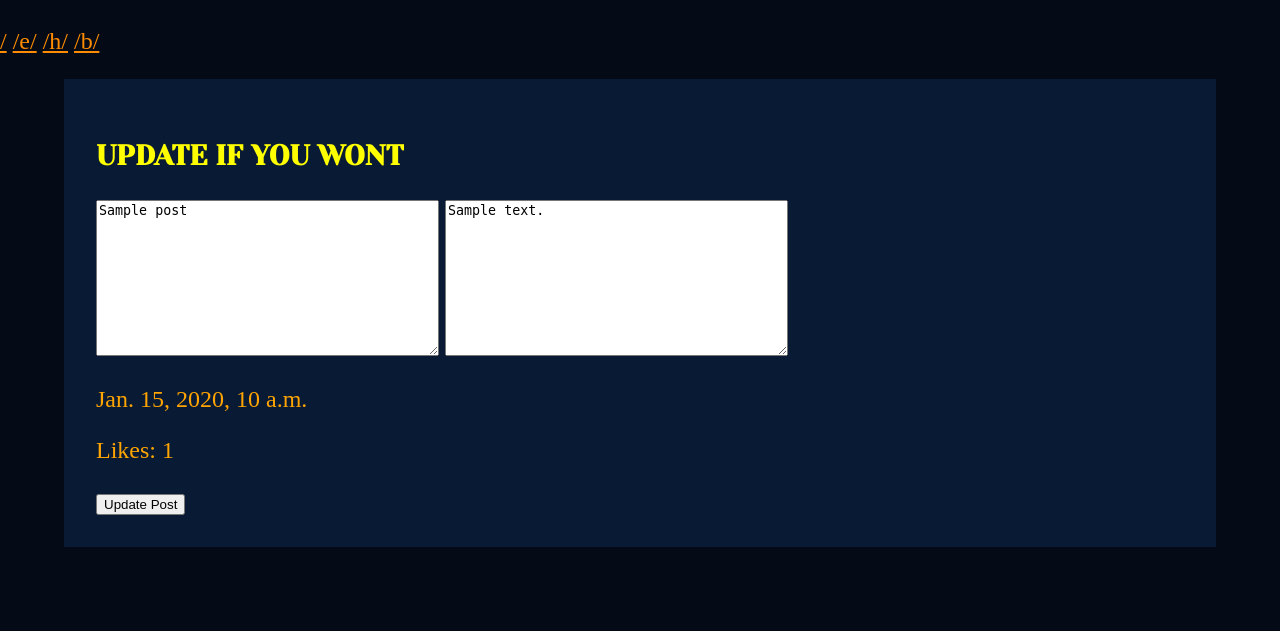
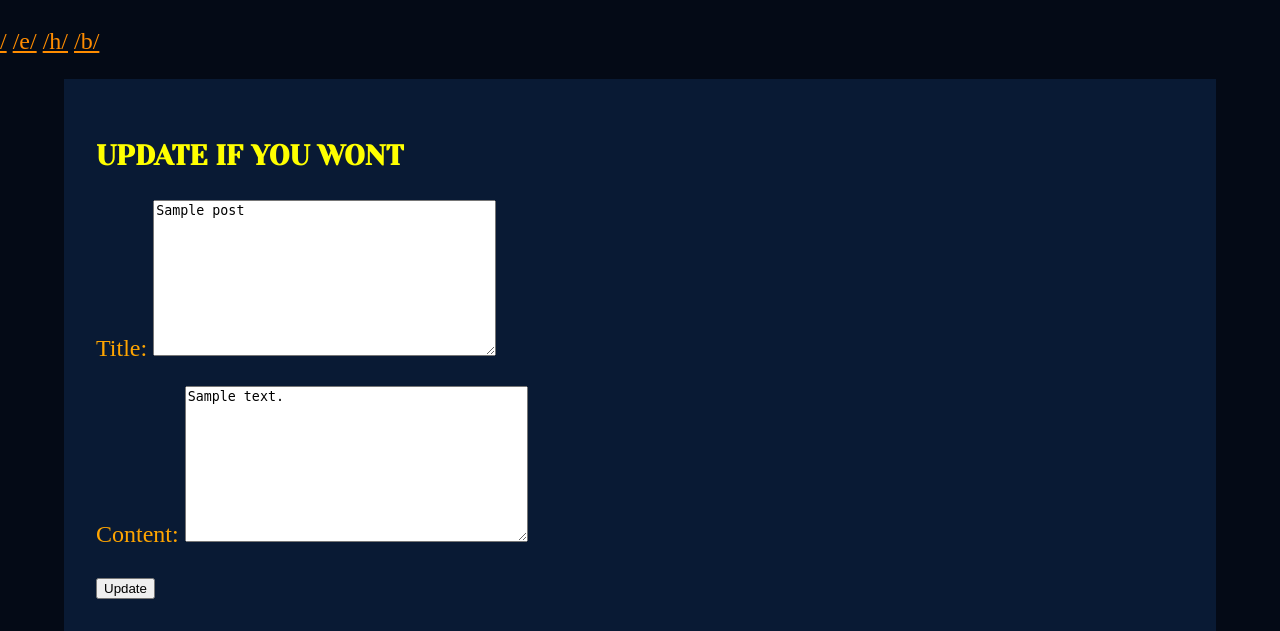
Before and after one commit to KatsiarynaPr/tms-Katsiryna, a Django app: page /b/post/1/update/ in a window 1280 px wide. Shown: the part 198-829 px from the top of the page. Before the commit the page ends 745 px from the top, so only its background shows below. Run offline with Django 3.2, Linux system fonts and the light colour scheme; tables that the repository leaves empty hold one stand-in row (values such as "Sample post"); parts of the project's set-up code (start-up, migrations or seed data) failed here and were passed over.

Commit message:
blog with update post++

```diff
--- a/src/application/blog/models.py
+++ b/src/application/blog/models.py
@@ -1,6 +1,6 @@
 import delorean
 from django.db import models
-from django.urls import reverse_lazy
+from django.urls import reverse_lazy, reverse
 
 
 def _now():
@@ -17,6 +17,4 @@ class Post(models.Model):
         ordering = ["-created_at"]
 
     def get_absolute_url(self):
-        kwargs = {"pk": self.pk}
-        url = reverse_lazy("blog:post", kwargs=kwargs)
-        return url
+        return reverse('post', args=[str(self.id)])
--- a/src/application/blog/templates/blog/update_post.html
+++ b/src/application/blog/templates/blog/update_post.html
@@ -3,20 +3,9 @@
 {{ob}}
 <h1>UPDATE IF YOU WONT</h1>
 
-<form method="post" action="/b/new/">
-    {% csrf_token %}
-
-    <div class="post-form-fields">
-    {{ form.title }}
-    {{ form.content }}
-</div>
-
-<article>
-  <p>{{ post.created_at }}</p>
-  <p>Likes: {{ post.nr_likes }}</p>
-</article>
-
-    <button type="submit">Update Post</button>
-  </form>
+<form action="" method="post">{% csrf_token %}
+      {{ form.as_p }}
+    <input type="submit" value="Update" />
+</form>
 
 {% endblock %}
--- a/src/application/blog/views.py
+++ b/src/application/blog/views.py
@@ -58,10 +58,9 @@ class UpdatePostView(UpdateView):
     model = Post
     fields = ["title", "content"]
 
-    def get_absolute_url(self):
-        kwargs = {"pk": self.pk}
-        url = reverse_lazy("post/<int:pk>/", kwargs=kwargs)
-        return url
+    def form_valid(self, form):
+        self.object.edited = True
+        return super().form_valid(form)
 
     # def update_url(self):
     #     success_url = reverse_lazy("blog:post", kwargs={"pk": self.object.pk})
```
